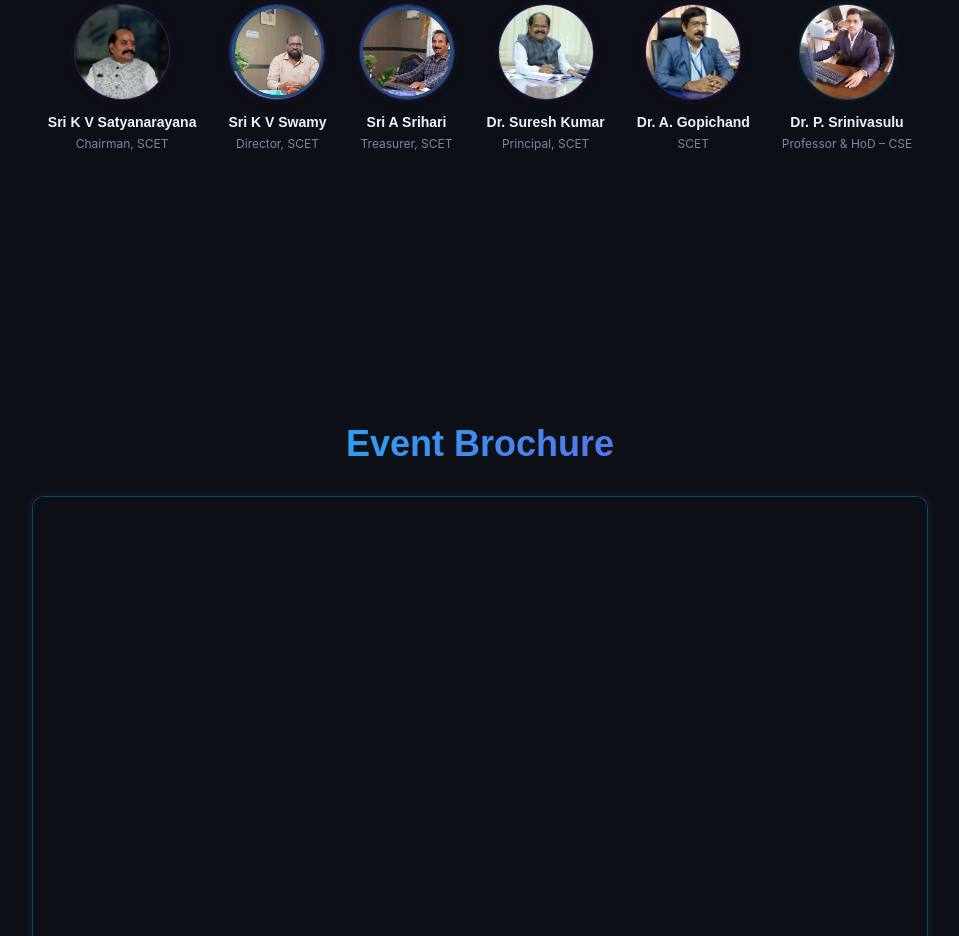
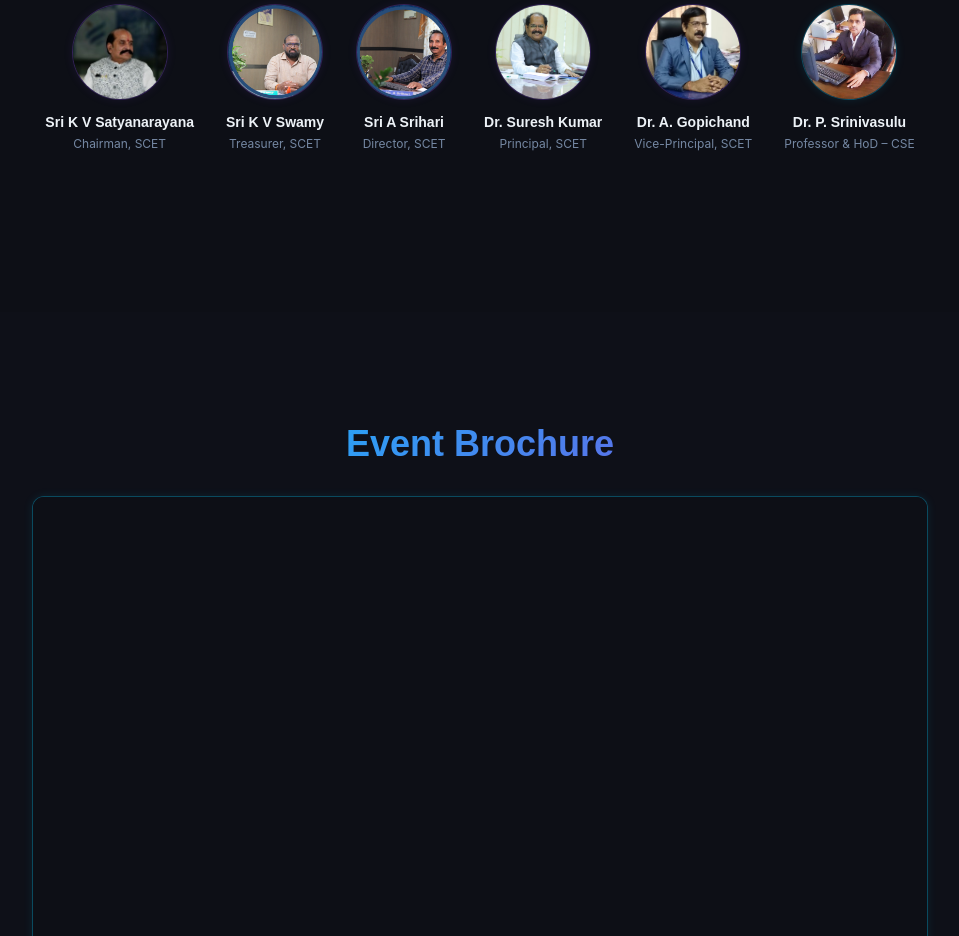
Before and after one commit to VisionXCSE/VisionX, a React (Vite) app: page / in a window 1280 px wide. Shown: the part 1980-2916 px from the top of the page, without its empty margins (160-1119 px from the left). Built offline with nearby package versions, Linux system fonts and the light colour scheme; the HTML template or start-up script is replaced by a standard one.

Commit message:
Changes roles

```diff
--- a/src/components/ChiefGuestsSection.tsx
+++ b/src/components/ChiefGuestsSection.tsx
@@ -21,12 +21,12 @@ const chiefPatrons = [
   },
   {
     name: "Sri K V Swamy",
-    role: "Director, SCET",
+    role: "Treasurer, SCET",
     image: kvswamy,
   },
   {
     name: "Sri A Srihari",
-    role: "Treasurer, SCET",
+    role: "Director, SCET",
     image: asrihari,
   },
 ];
@@ -37,7 +37,7 @@ const patrons = [
     role: "Principal, SCET",
     image: sureshKumar,
   },
-  { name: "Dr. A. Gopichand", role: "SCET", image: aGopichand },
+  { name: "Dr. A. Gopichand", role: "Vice-Principal, SCET", image: aGopichand },
 ];
 
 const convenor = {
```
